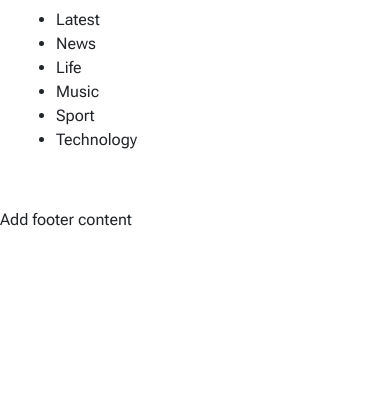
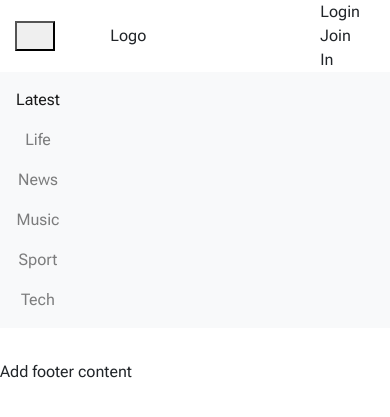
Before and after one commit to RickofManc/fresh-casts, a Django app: page / in a window 390 px wide. Shown: the top 417 px of the page. Run offline with Django 3.2, Linux system fonts and the light colour scheme; data that the repository does not hold is empty.

Commit message:
Add Header and NavBar HTML elements, and standard CSS Bootstrap media queries

```diff
--- a/templates/base.html
+++ b/templates/base.html
@@ -37,24 +37,37 @@
 
     <body>
         <header>
-            <div class="menu-button"></div>
-            <div class="main-header"></div>
-            <div class="login-button"></div>
-            <div class="join-in-button"></div>
+            <div class="container-fluid">
+                <div class="row align-items-center">
+                    <div class="col">
+                        <div class="dropdown">
+                        <button class="navbar-toggle" type="button" data-toggle="dropdown" aria-haspopup="true" aria-expanded="false" aria-label="Toggle main menu">
+                            <span class="navbar-toggler-icon"></span>
+                        </button>
+                        </div>
+                        <div class="dropdown-menu">
+                            <h6 class="dropdown-header">Dropdown Header</h6>
+                            <a href="#" class="dropdown-item">Menu item</a>
+                        </div>
+                    </div>
+                    <div class="col-6">Logo</div>
+                    <div class="col">
+                        <div class="col-sm">Login</div>
+                        <div class="col-sm">Join In</div>
+                    </div>
+                </div>
+            </div>
         </header>
-
-        <div class="navbar">
-            <nav aria-label="Homepage Content Navigation">
-                <ul>
-                    <li>Latest</li>
-                    <li>News</li>
-                    <li>Life</li>
-                    <li>Music</li>
-                    <li>Sport</li>
-                    <li>Technology</li>
-                </ul>
-            </nav>
-        </div>
+        <nav class="navbar navbar-expand-lg navbar-light bg-light" aria-label="Filter content navigation by category">
+            <div class="navbar-nav nav-fill justify-content-center align-items-center">
+                <a href="" class="nav-item nav-link active" href="#">Latest <span class="sr-only">(current)</span></a>
+                <a href="" class="nav-item nav-link" href="#">Life</a>
+                <a href="" class="nav-item nav-link" href="#">News</a>
+                <a href="" class="nav-item nav-link" href="#">Music</a>
+                <a href="" class="nav-item nav-link" href="#">Sport</a>
+                <a href="" class="nav-item nav-link" href="#">Tech</a>
+            </div>
+        </nav>
 
         <main>
             {% block content %}
```
Also changed, not shown: static/css/style.css (+17 -0 lines).
